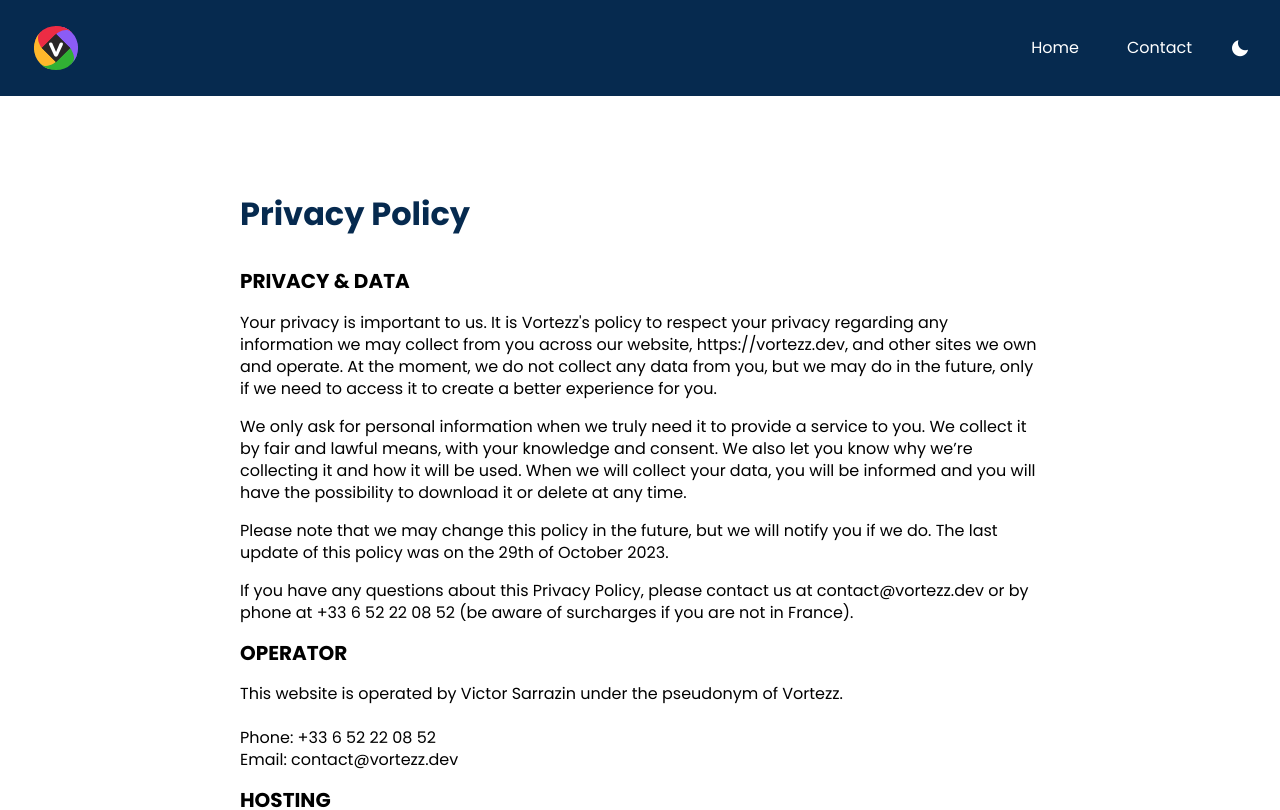
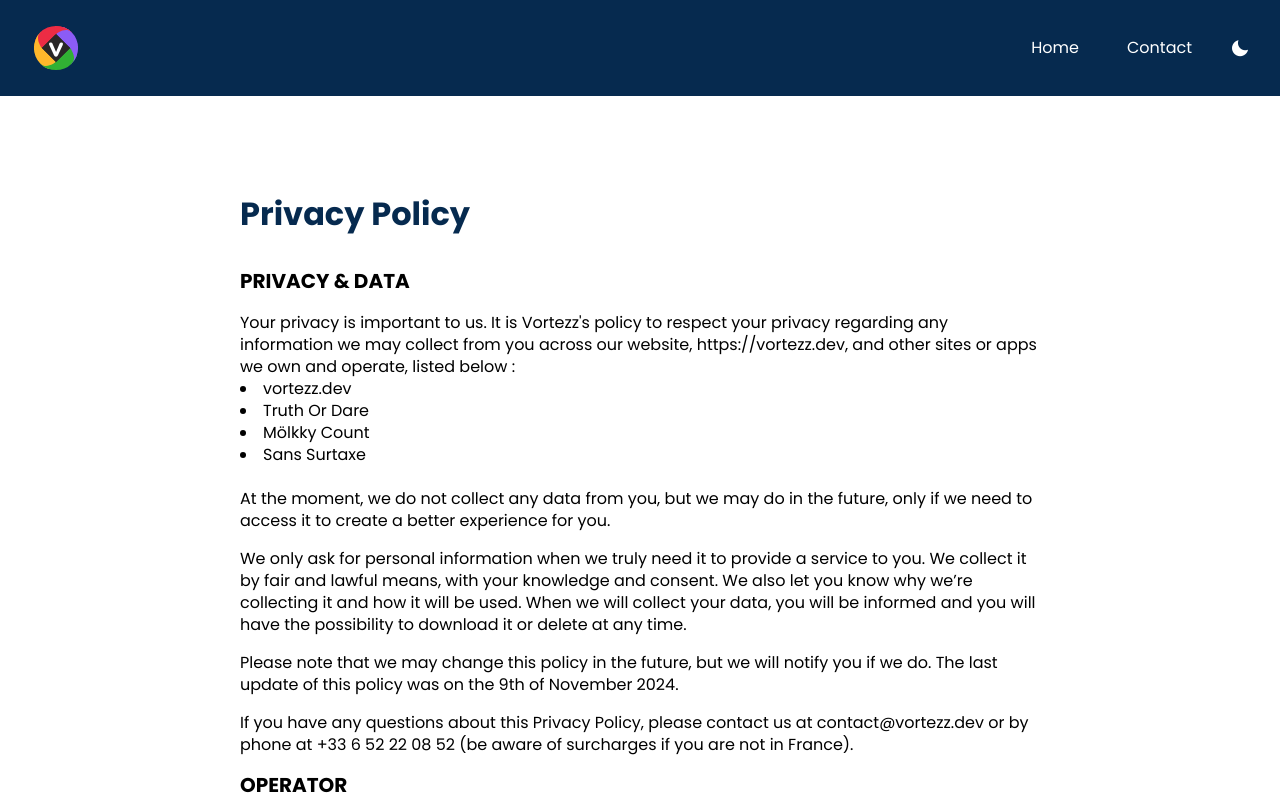
Before and after one commit to Vortezz/vortezzdev, a React (Create React App) app: page /privacy in a window 1280 px wide. Shown: the top 810 px of the page. Built offline with nearby package versions, Linux system fonts and the light colour scheme.

Commit message:
fix: edited privacy section

```diff
--- a/src/pages/legal/PrivacyPage.tsx
+++ b/src/pages/legal/PrivacyPage.tsx
@@ -1,4 +1,5 @@
 import { Page } from "../../components/pages/Page";
+import { Link } from "react-router-dom";
 
 export function PrivacyPage() {
 	return <Page>
@@ -8,14 +9,30 @@
 					<h1 className={"text-3xl text-primary-800 dark:text-white mb-8 font-bold"}>Privacy Policy</h1>
 					<h2 className={"mb-4 dark:text-white font-bold text-xl"}>PRIVACY & DATA</h2>
 					<div className={"mb-4 dark:text-white"}>Your privacy is important to us. It is Vortezz's policy to respect your privacy regarding any information we may collect from you across our
-						website, <a href="https://vortezz.dev">https://vortezz.dev</a>, and other sites we own and operate. At the moment, we do not collect any data from you, but we may do in the future, only if we need
+						website, <a href="https://vortezz.dev">https://vortezz.dev</a>, and other sites or apps we own and operate, listed below :
+						<ul className={"list-disc list-inside"}>
+							<li><Link to={"/"}
+								target={"_blank"}
+								rel={"noreferrer"}>vortezz.dev</Link></li>
+							<li><a href={"https://play.google.com/store/apps/details?id=dev.vortezz.td"}
+								target={"_blank"}
+								rel={"noreferrer"}>Truth Or Dare</a></li>
+							<li><a href={"https://play.google.com/store/apps/details?id=dev.vortezz.molkkycount"}
+								target={"_blank"}
+								rel={"noreferrer"}>Mölkky Count</a></li>
+							<li><a href={"https://play.google.com/store/apps/details?id=dev.vortezz.sanssurtaxe"}
+								target={"_blank"}
+								rel={"noreferrer"}>Sans Surtaxe</a></li>
+						</ul>
+						<br />
+						At the moment, we do not collect any data from you, but we may do in the future, only if we need
 						to access it to create a better experience for you.
 					</div>
 					<div className={"mb-4 dark:text-white"}>We only ask for personal information when we truly need it to provide a service to you. We collect it by fair and lawful means, with your knowledge
 						and consent. We also let you know why we’re collecting it and how it will be used. When we will collect your data, you will be informed and you will have the possibility to download it or delete
 						at any time.
 					</div>
-					<div className={"mb-4 dark:text-white"}>Please note that we may change this policy in the future, but we will notify you if we do. The last update of this policy was on the 29th of October 2023.</div>
+					<div className={"mb-4 dark:text-white"}>Please note that we may change this policy in the future, but we will notify you if we do. The last update of this policy was on the 9th of November 2024.</div>
 					<div className={"mb-4 dark:text-white"}>
 						If you have any questions about this Privacy Policy, please contact us at <a href="mailto:contact@vortezz.dev">contact@vortezz.dev</a> or by phone at <a href={"tel:+33652220852"}>+33 6 52 22 08
 						52</a> (be
```
